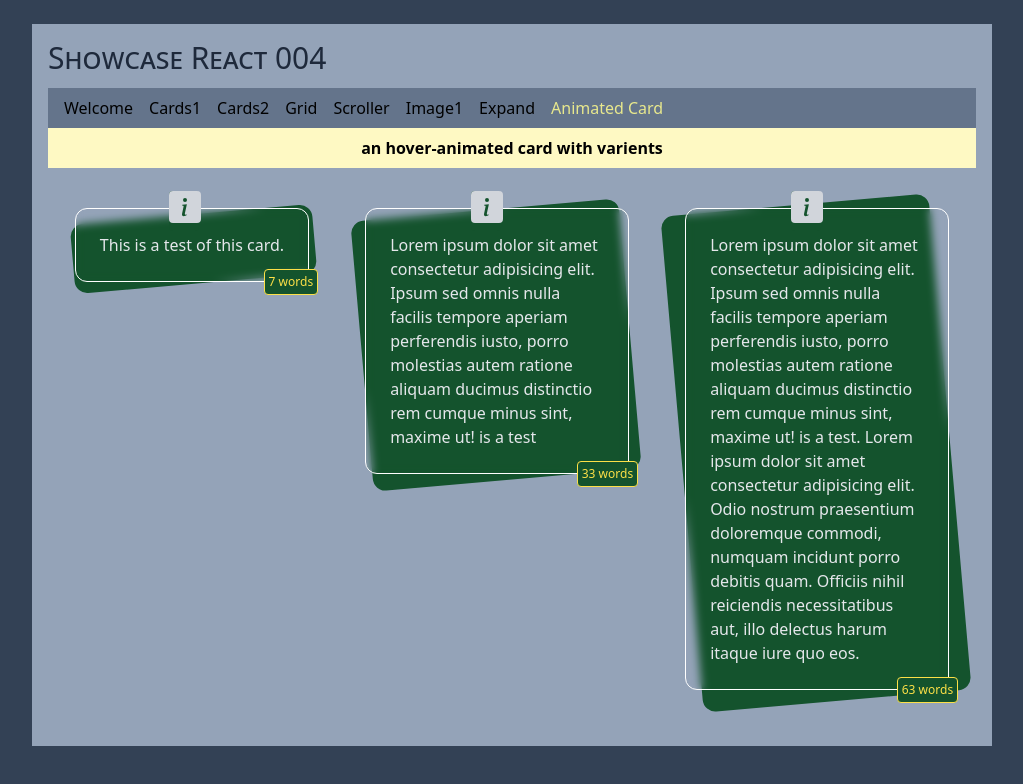
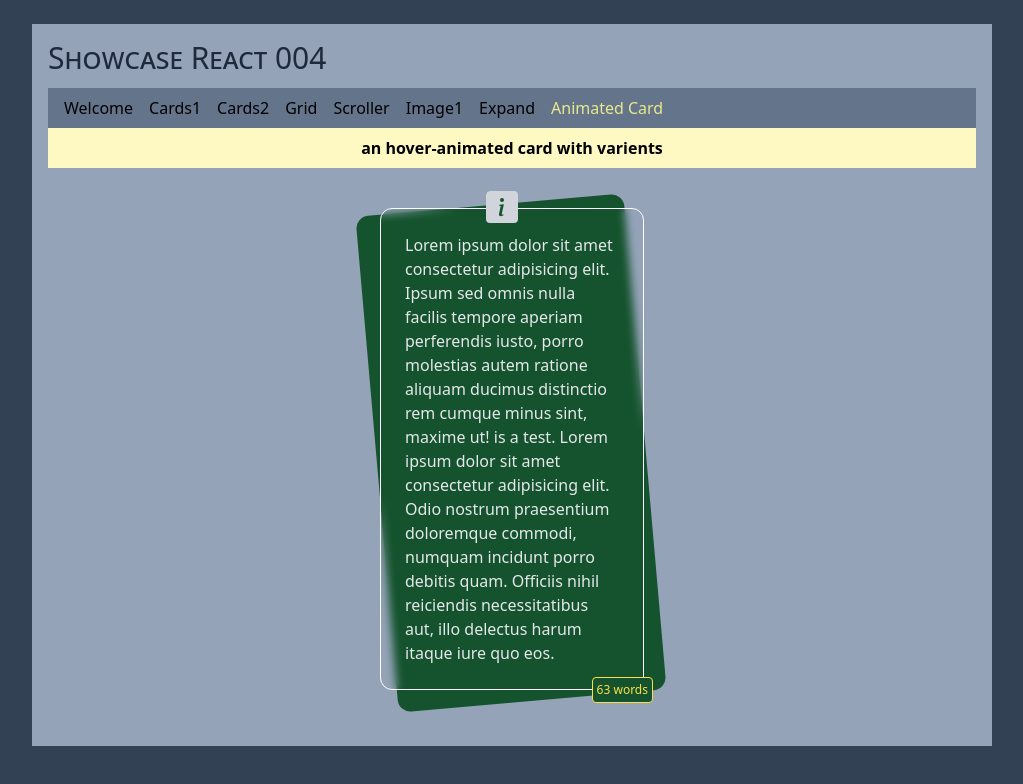
Before and after one commit to epx-edta/showcase-react-004, a React (Vite) app: page /animated-card in a window 1280 px wide. Shown: the top 784 px of the page, without its empty margins (128-1151 px from the left). Built offline with nearby package versions, Linux system fonts and the light colour scheme.

Commit message:
reduced to 1

```diff
--- a/src/pages/PageAnimatedCard.tsx
+++ b/src/pages/PageAnimatedCard.tsx
@@ -4,17 +4,6 @@ import { TiltedBackgroundCard } from '../components/TiltedBackgroundCard';
 const PageAnimatedCard: React.FC = () => {
   return (
 		<div className="flex gap-2 justify-center flex-wrap items-start">
-			<TiltedBackgroundCard>
-				<p>This is a test of this card.</p>
-			</TiltedBackgroundCard>
-			<TiltedBackgroundCard>
-				<p>
-					Lorem ipsum dolor sit amet consectetur adipisicing elit.
-					Ipsum sed omnis nulla facilis tempore aperiam perferendis
-					iusto, porro molestias autem ratione aliquam ducimus
-					distinctio rem cumque minus sint, maxime ut! is a test
-				</p>
-			</TiltedBackgroundCard>
 			<TiltedBackgroundCard>
 				<p>
 					Lorem ipsum dolor sit amet consectetur adipisicing elit.
```
